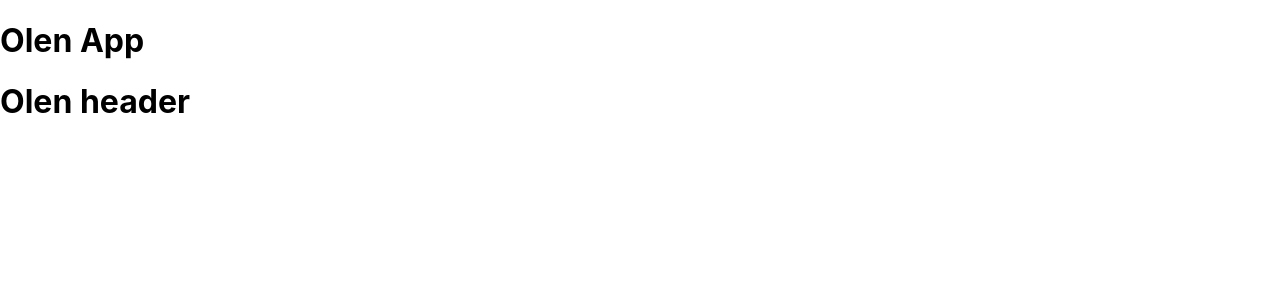
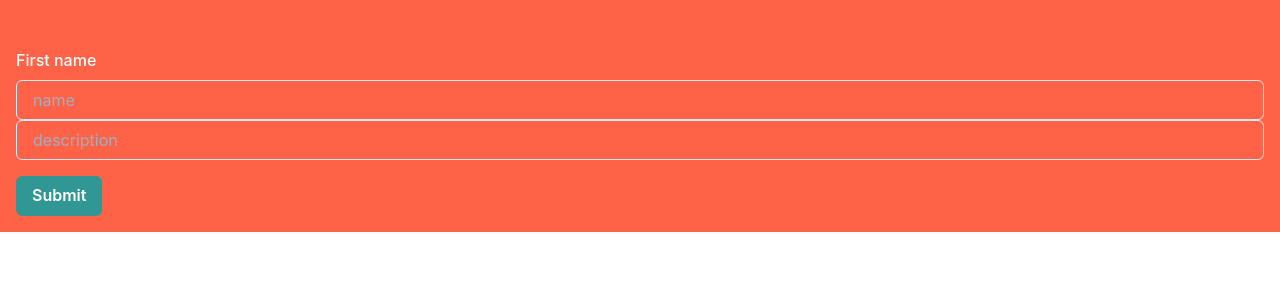
Before and after one commit to tapiotyynela/SmoothUI, a React (Create React App) app: page / in a window 1280 px wide. Shown: the top 300 px of the page. Built offline with nearby package versions, Linux system fonts and the light colour scheme; no server answers.

Commit message:
added form to test db connection

```diff
--- a/package.json
+++ b/package.json
@@ -3,12 +3,18 @@
   "version": "0.1.0",
   "private": true,
   "dependencies": {
+    "@chakra-ui/icons": "^1.0.5",
+    "@chakra-ui/react": "^1.3.3",
+    "@emotion/react": "^11.1.5",
+    "@emotion/styled": "^11.1.5",
     "@testing-library/jest-dom": "^5.11.9",
     "@testing-library/react": "^11.2.5",
     "@testing-library/user-event": "^12.7.1",
     "axios": "^0.21.1",
+    "framer-motion": "^3.6.6",
     "react": "^17.0.1",
     "react-dom": "^17.0.1",
+    "react-hook-form": "^6.15.4",
     "react-scripts": "4.0.2",
     "web-vitals": "^1.1.0"
   },
--- a/src/App.js
+++ b/src/App.js
@@ -1,12 +1,15 @@
 import "./App.css";
 import Header from "./components/Header";
+import Form from "./components/Form";
+import { ChakraProvider } from "@chakra-ui/react";
 
 function App() {
-	console.log("Olen pummi");
 	return (
 		<>
-			<h1>Olen App</h1>
-			<Header />
+			<ChakraProvider>
+				<Header />
+				<Form />
+			</ChakraProvider>
 		</>
 	);
 }
--- /dev/null
+++ b/src/components/Form.js
@@ -0,0 +1,46 @@
+import React from "react";
+import { useState } from "react";
+import { useForm } from "react-hook-form";
+import axios from "axios";
+import { Box, FormLabel, Input, Button } from "@chakra-ui/react";
+
+const Form = () => {
+	const [testClass, setTestClass] = useState({
+		name: "",
+		description: "",
+	});
+	const { handleSubmit, register, formState } = useForm();
+
+	const onSubmit = (values) => {
+		axios
+			.post("/api/tests", { name: testClass.name, description: testClass.description })
+			.then((response) => console.log("abc", response.data));
+	};
+
+	const handleChange = (e) => {
+		const value = e.target.value;
+		setTestClass({ ...testClass, [e.target.name]: value });
+	};
+
+	return (
+		<>
+			<Box bg="tomato" w="100%" p={4} color="white">
+				<form onSubmit={handleSubmit(onSubmit)}>
+					<FormLabel htmlFor="name">First name</FormLabel>
+					<Input onChange={handleChange} name="name" placeholder="name" ref={register} />
+					<Input
+						onChange={handleChange}
+						name="description"
+						placeholder="description"
+						ref={register}
+					/>
+					<Button mt={4} colorScheme="teal" isLoading={formState.isSubmitting} type="submit">
+						Submit
+					</Button>
+				</form>
+			</Box>
+		</>
+	);
+};
+
+export default Form;
--- a/src/components/Header.js
+++ b/src/components/Header.js
@@ -1,19 +1,10 @@
 import React from "react";
-import { useEffect, useState } from "react"
-import axios from "axios"
+import { Box } from "@chakra-ui/react";
 
 function Header() {
-	const [backendText, setBackendText] = useState('')
-
-	useEffect(() => {
-		axios.get('/testdata/tests')
-		.then(response => setBackendText(JSON.stringify(response.data)))
-	}, [])
-
 	return (
 		<>
-			<h1>Olen header</h1>
-			<p>{backendText}</p>
+			<Box bg="tomato" w="100%" p={4} color="white"></Box>
 		</>
 	);
 }
```
Also changed, not shown: 1 other file (tests, documents, lock files or other folders).
